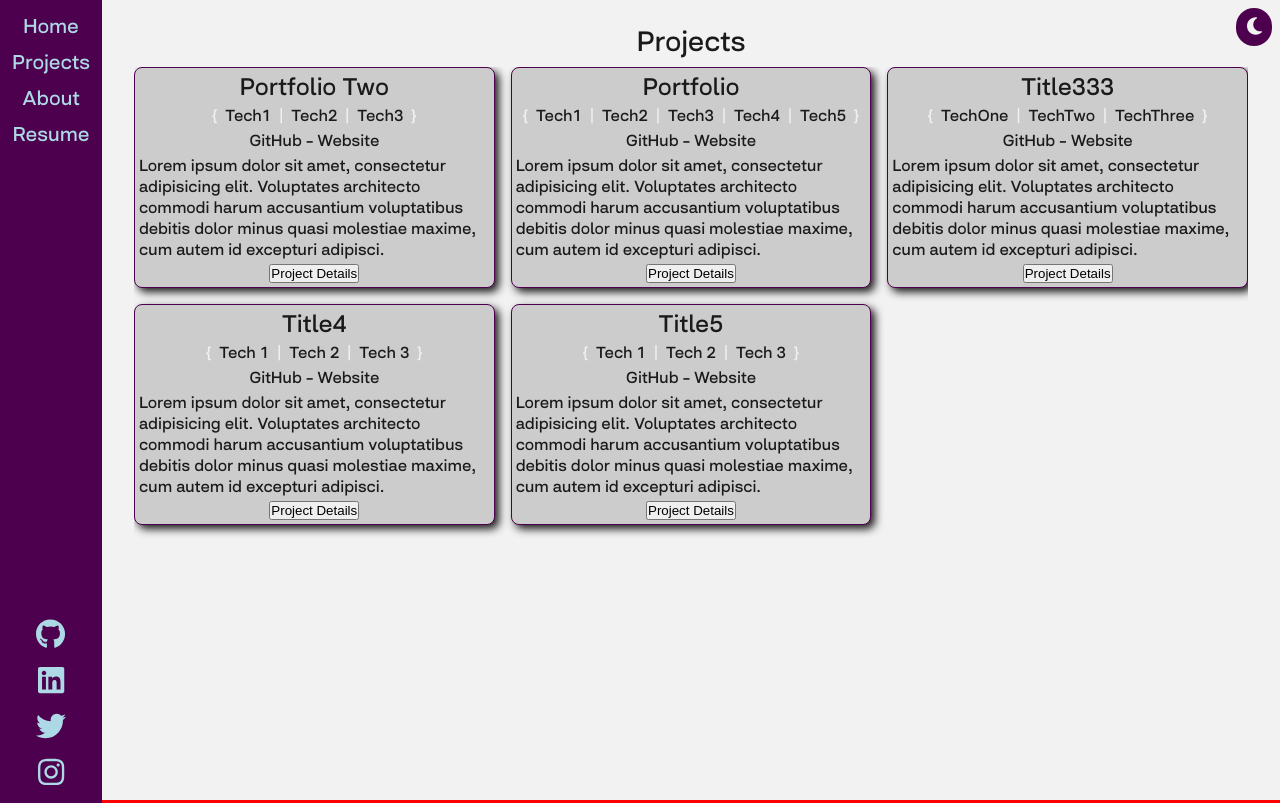
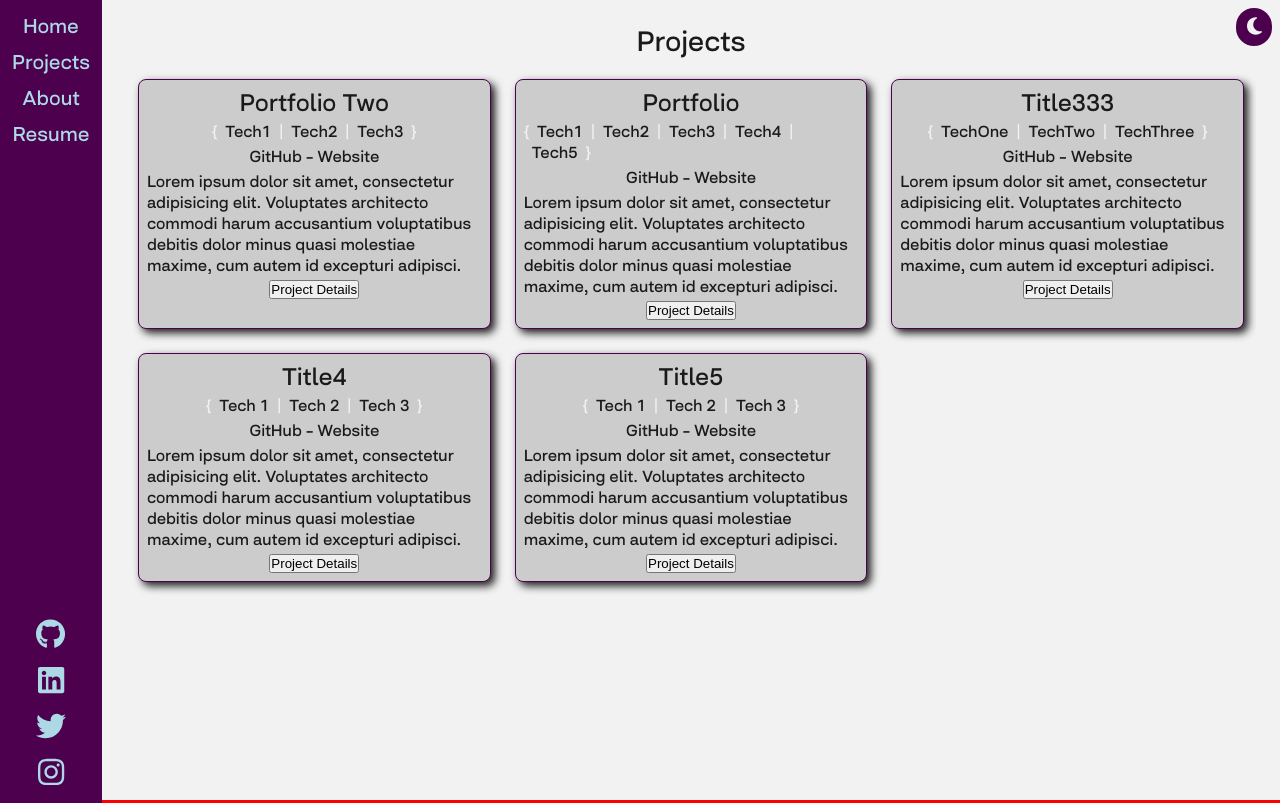
Before and after one commit to franco-ortega/portfolio-two, a Next.js app: page /projects in a window 1280 px wide. Built offline with nearby package versions, Linux system fonts and the light colour scheme.

Commit message:
adjust padding and increase gap

```diff
--- a/components/layout/Layout.module.scss
+++ b/components/layout/Layout.module.scss
@@ -14,7 +14,7 @@
   font-family: var(--font-family-primary);
 
   main {
-    padding-inline: 2rem;
+    padding-inline: 1.5rem;
 
     &:has([data-testid='home']) {
       display: grid;
--- a/components/projects/Project.module.scss
+++ b/components/projects/Project.module.scss
@@ -7,7 +7,7 @@
   box-shadow: 0.25rem 0.25rem 0.5rem var(--text-color-page);
 
   max-width: 30rem;
-  padding: 0.25rem;
+  padding: 0.5rem;
 
   margin-inline: auto;
 
--- a/components/projects/ProjectsList.module.scss
+++ b/components/projects/ProjectsList.module.scss
@@ -5,15 +5,17 @@
   overflow: auto;
 
   margin-inline: auto;
+  padding: 0.5rem;
 
   & > ul {
     display: flex;
     flex-direction: column;
-    gap: 1rem;
+    gap: 1.5rem;
   }
 
   @include media-query(small) {
     min-height: calc(100vh - 5rem);
+    padding: 0.75rem;
   }
 
   @include media-query(medium) {
```
